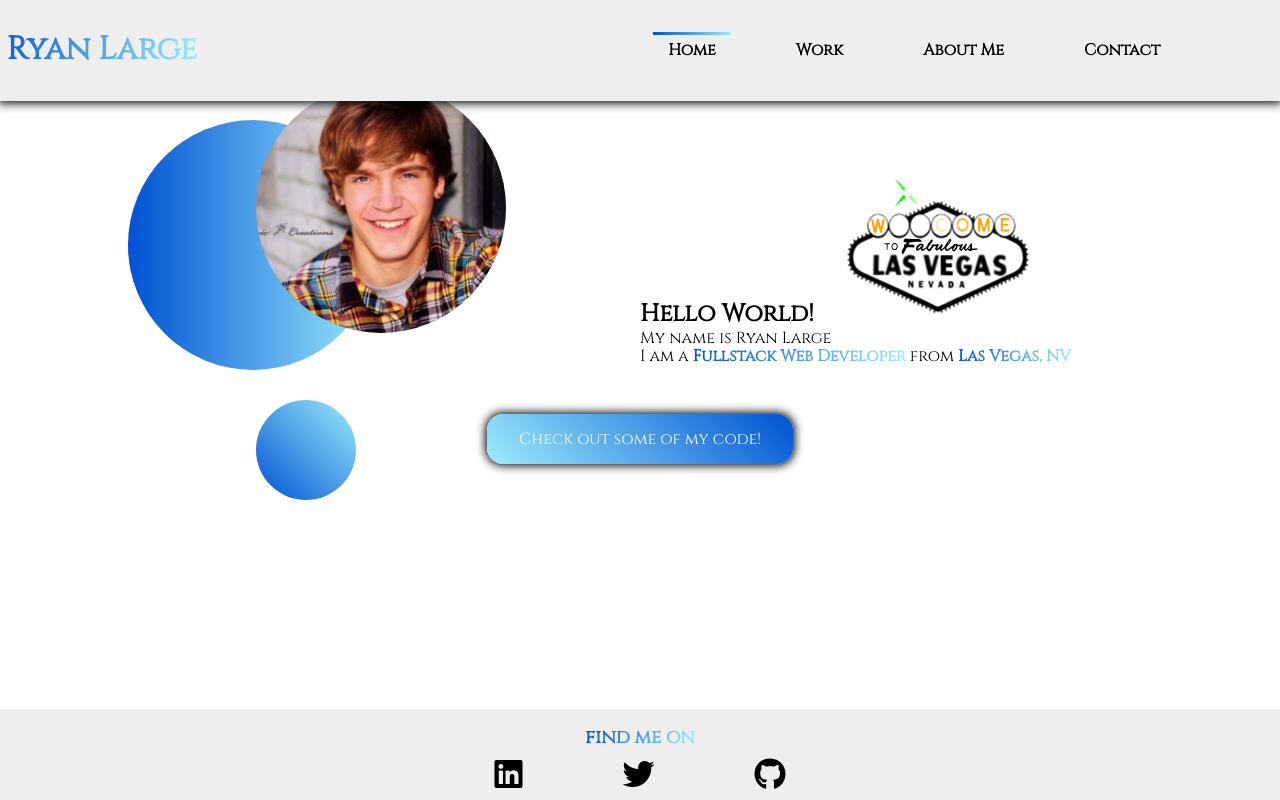
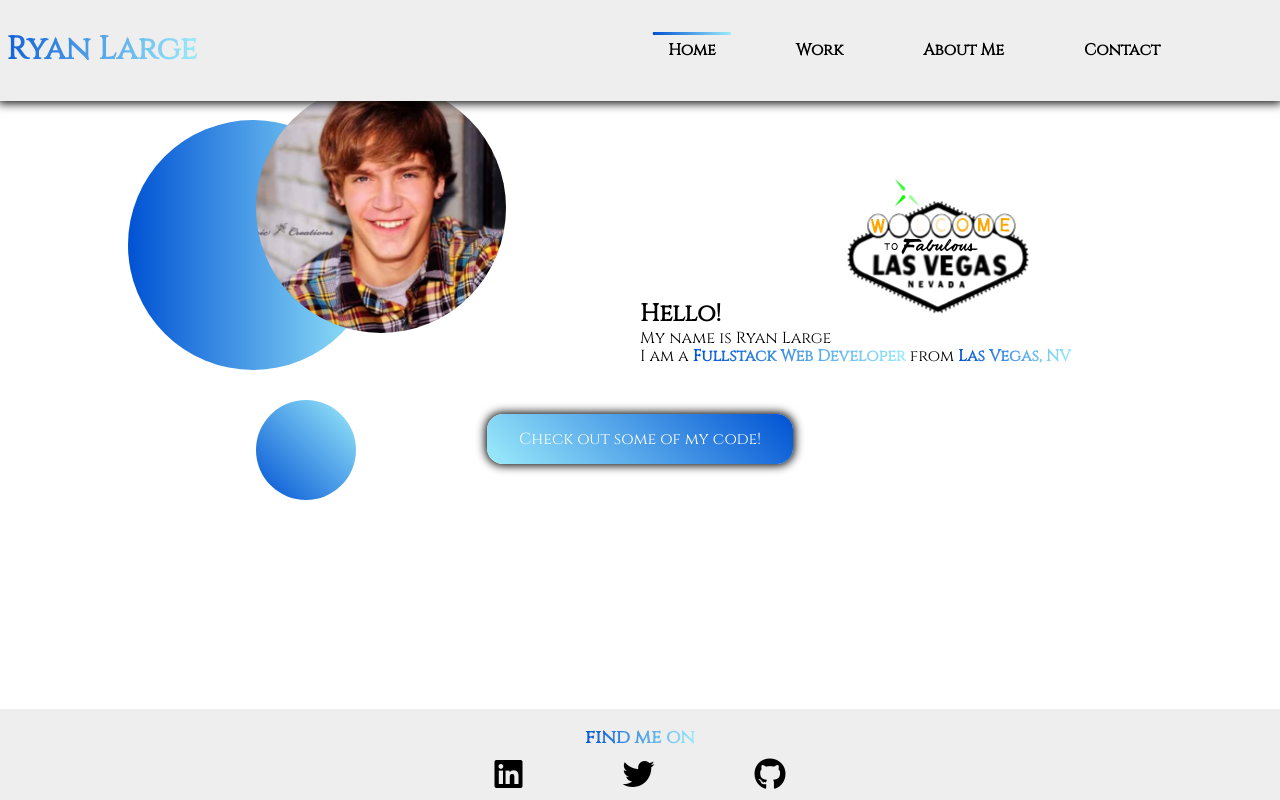
Before and after one commit to RyanLarge13/CareerFoundry_Portfolio, a plain HTML site: page index.html in a window 1280 px wide. Drawn offline with nearby package versions, Linux system fonts and the light colour scheme.

Commit message:
Updated h2 index.html
Changed the heading2 value to "Hello!" Rather than "Hello world!"

```diff
--- a/index.html
+++ b/index.html
@@ -81,7 +81,7 @@
             <div role="presentation" class="bubble"></div>
             <img src="./Images/FB_IMG_1519453604508.jpg" alt="A picture of me!" class="image-of-me">
             <div class="intro-content">
-                <h2>Hello World!</h2>
+                <h2>Hello!</h2>
                 <p>My name is Ryan Large <br> I am a <strong>Fullstack Web Developer</strong> from <strong>Las Vegas, NV</strong></p>
             </div>
             <a href="#" class="call-to-action">Check out some of my code!</a>
```
